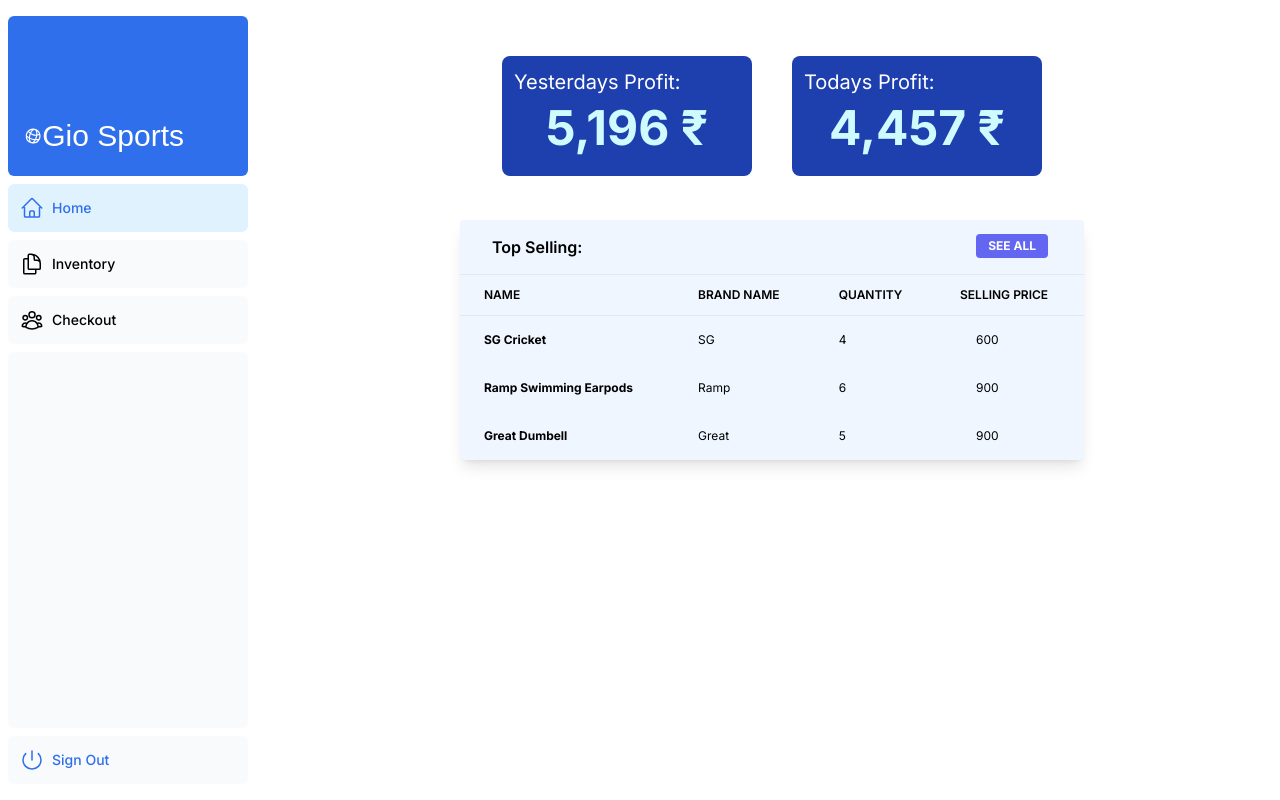
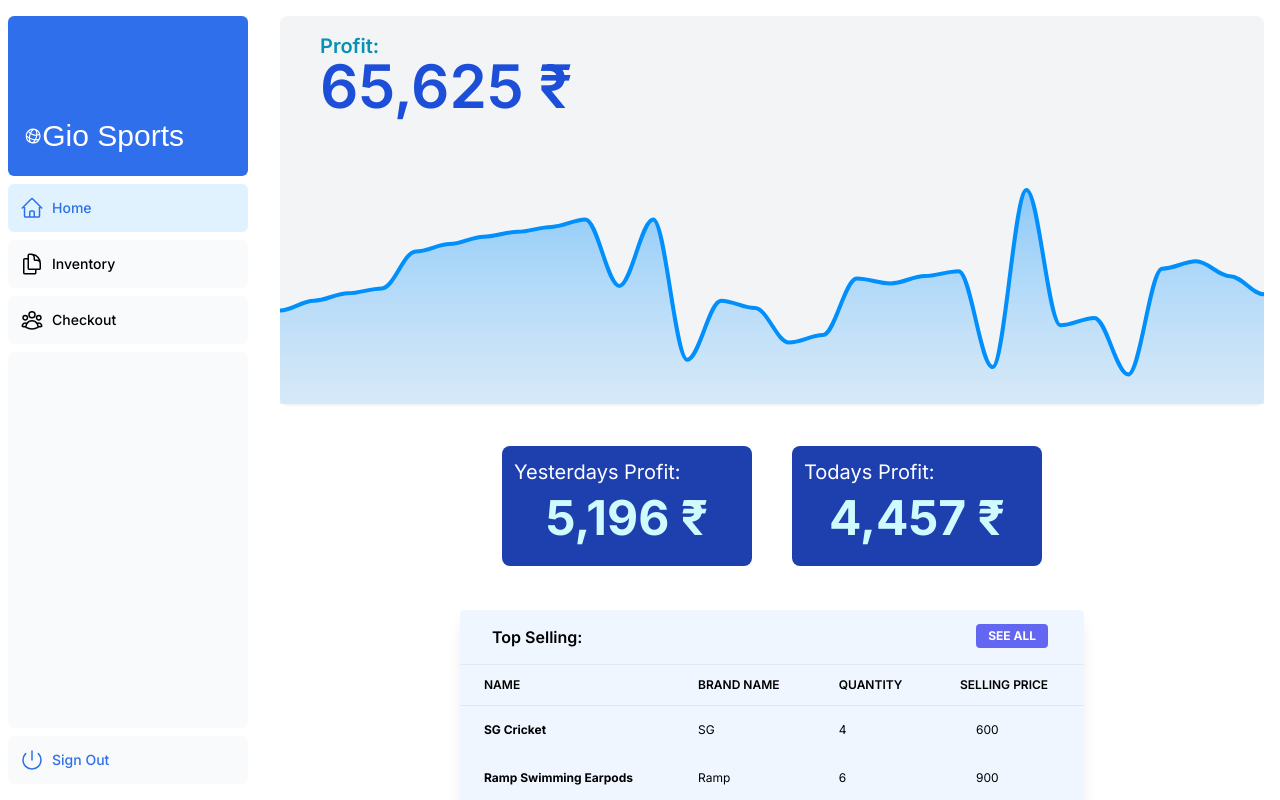
Before and after one commit to salimehdi/WD-project, a Next.js app: page /home in a window 1280 px wide. Built offline with nearby package versions, Linux system fonts and the light colour scheme; a web font is replaced by a local one.

Commit message:
Apex-Charts imported dynamically

```diff
--- a/app/home/checkout/page.tsx
+++ b/app/home/checkout/page.tsx
@@ -42,10 +42,12 @@ const CartItem: React.FC<CartItemProps> = ({ name, price, quantity }) => (
 );
 
 const Page: React.FC = () => {
-  const videoRef = useRef<HTMLVideoElement>(null);
   const [cartItems, setCartItems] = useState<CartItemProps[]>([]);
   const [sum, setSum] = useState<number>(0);
   const [scannedBarcode, setScannedBarcode] = useState<string>('');
+  const [isMounted, setIsMounted] = useState<Boolean>(false);
+
+
 
   const { ref } = useZxing({
     onDecodeResult(scannedBarcode) {
@@ -81,12 +83,23 @@ const Page: React.FC = () => {
 
 
   useEffect(() => {
+    setIsMounted(true);
+  }, []);
+
+
+  useEffect(() => {
     let sum1 = 0;
     cartItems.forEach((e) => {
       sum1 += e.price;
     });
     setSum(sum1);
   }, [cartItems]);
+
+
+
+  if (!isMounted) {
+    return null;
+  }
 
   return (
     <>
--- a/app/home/page.tsx
+++ b/app/home/page.tsx
@@ -4,7 +4,7 @@ import Chart from '../ui/home/chart'
 export default function Page() {
     return (
         <>
-    {/* <Chart/> */}
+    <Chart />
 
     <div className="w-[100%] flex md:flex-row flex-col mt-10 justify-center items-center gap-10">
     <div className=" w-[250px] bg-blue-800 text-cyan-100 rounded-lg h-[120px] relative flex justify-center items-center pt-6 text-5xl">
--- a/app/ui/home/chart.tsx
+++ b/app/ui/home/chart.tsx
@@ -1,7 +1,12 @@
 "use client";
-import React, { useState } from "react";
-import Chart from "react-apexcharts";
-import { ApexOptions } from "apexcharts";
+import React, { useState } from 'react';
+import dynamic from 'next/dynamic';
+const Chart = dynamic(
+  () => import('react-apexcharts'),
+  { ssr: false }
+);
+
+import { ApexOptions } from 'apexcharts';
 
 const App: React.FC = () => {
   const [options] = useState<ApexOptions>({
@@ -13,10 +18,13 @@ const App: React.FC = () => {
       },
     },
     xaxis: {
-      categories: [1, 2, 3, 4, 5, 6, 7, 8, 9, 10, 11, 12, 13, 14, 15, 16, 17, 18, 19, 20, 21, 22, 23, 24, 25, 26, 27, 28, 29, 30],
+      categories: [
+        1, 2, 3, 4, 5, 6, 7, 8, 9, 10, 11, 12, 13, 14, 15, 16, 17, 18, 19, 20,
+        21, 22, 23, 24, 25, 26, 27, 28, 29, 30,
+      ],
     },
     stroke: {
-      curve: "smooth",
+      curve: 'smooth',
     },
     dataLabels: {
       enabled: false,
@@ -25,14 +33,15 @@ const App: React.FC = () => {
 
   const [series] = useState([
     {
-      name: "Profit",
+      name: 'Profit',
       data: [
-        3800, 4200, 4500, 4700, 6200, 6500, 6800, 7000, 7200, 7500, 4800, 7500, 1800, 4200, 3900, 2500, 2800, 5100, 4900, 5200, 5400, 1500, 8700, 3200, 3500,
-        1200, 5500, 5800, 5196, 4457,
+        3800, 4200, 4500, 4700, 6200, 6500, 6800, 7000, 7200, 7500, 4800, 7500,
+        1800, 4200, 3900, 2500, 2800, 5100, 4900, 5200, 5400, 1500, 8700, 3200,
+        3500, 1200, 5500, 5800, 5196, 4457,
       ],
       // Define gradient color for the area beneath the line
       fill: {
-        type: "gradient",
+        type: 'gradient',
         gradient: {
           shadeIntensity: 1,
           opacityFrom: 0.7,
@@ -46,14 +55,22 @@ const App: React.FC = () => {
   return (
     <div className="app">
       <div className="row">
-        <div className="mixed-chart bg-gray-100 rounded-lg">
-          <div className="text-6xl font-semibold p-10 text-blue-700 relative">
-            <div className="absolute text-xl text-cyan-600 top-0 left-0 ml-10 mt-4 text-b rounded-lg">
+        <div className="mixed-chart rounded-lg bg-gray-100">
+          <div className="relative p-10 text-6xl font-semibold text-blue-700">
+            <div className="text-b absolute left-0 top-0 ml-10 mt-4 rounded-lg text-xl text-cyan-600">
               Profit:
             </div>
             65,625 ₹
           </div>
-          <Chart options={options} series={series} type="area" width="100%" height={250} />
+          {typeof window !== 'undefined' && (
+            <Chart
+            options={options}
+            series={series}
+            type="area"
+            width="100%"
+            height={250}
+          />
+          )}
         </div>
       </div>
     </div>
```
